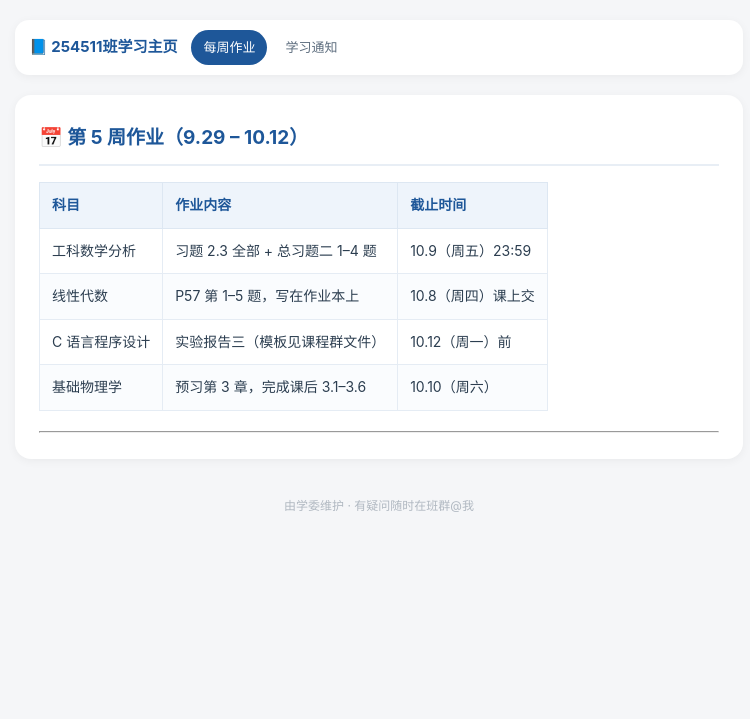
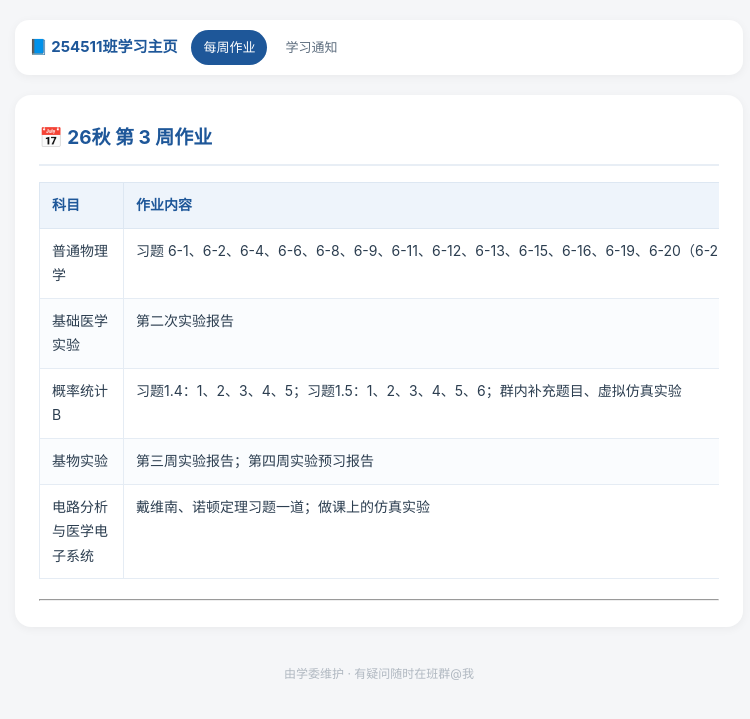
Before and after one commit to BertAGT/254511-Notifications, a Jekyll site: the page built from homework.md, in a window 1280 px wide. Shown: the top 719 px of the page, without its empty margins (261-1011 px from the left). Built offline with Jekyll 4.4.1, drawn with Linux system fonts in a browser that asks for light colours.

Commit message:
Update weekly homework details for Week 3

```diff
--- a/homework.md
+++ b/homework.md
@@ -4,13 +4,14 @@ title: 每周作业
 nav: homework
 ---
 
-# 📅 第 5 周作业（9.29 – 10.12）
+# 📅 26秋 第 3 周作业
 
-| 科目       | 作业内容                   | 截止时间          |
-| -------- | ---------------------- | ------------- |
-| 工科数学分析   | 习题 2.3 全部 + 总习题二 1–4 题 | 10.9（周五）23:59 |
-| 线性代数     | P57 第 1–5 题，写在作业本上     | 10.8（周四）课上交   |
-| C 语言程序设计 | 实验报告三（模板见课程群文件）        | 10.12（周一）前    |
-| 基础物理学    | 预习第 3 章，完成课后 3.1–3.6   | 10.10（周六）     |
+| 科目 | 作业内容 | 截止时间 |
+|------|----------|----------|
+| 普通物理学 | 习题 6-1、6-2、6-4、6-6、6-8、6-9、6-11、6-12、6-13、6-15、6-16、6-19、6-20（6-23、6-24、6-25、6-26） | <span class="due">国庆回来收</span> |
+| 基础医学实验 | 第二次实验报告 | <span class="due">第五周课前</span> |
+| 概率统计B | 习题1.4：1、2、3、4、5；习题1.5：1、2、3、4、5、6；群内补充题目、虚拟仿真实验 | <span class="due">9.29 23:59</span> |
+| 基物实验 | 第三周实验报告；第四周实验预习报告 | <span class="due">9.29 中午</span> |
+| 电路分析与医学电子系统 | 戴维南、诺顿定理习题一道；做课上的仿真实验 | —— |
 
 ---
```
